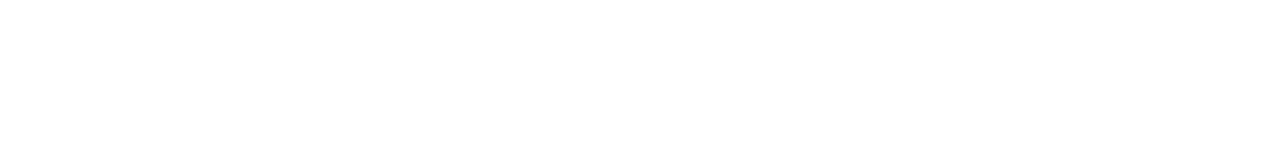
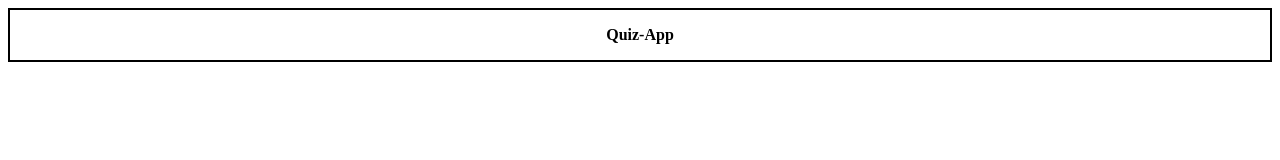
Before and after one commit to Apollon-Kelenc/Quiz-App, a website: page index.html in a window 1280 px wide. Drawn offline with Linux system fonts and the light colour scheme.

Commit message:
added header

```diff
--- a/index.html
+++ b/index.html
@@ -4,8 +4,14 @@
     <meta charset="UTF-8" />
     <meta http-equiv="X-UA-Compatible" content="IE=edge" />
     <meta name="viewport" content="width=device-width, initial-scale=1.0" />
-    <title>Quiz App</title>
+    <title>Quiz-App</title>
     <link rel="stylesheet" href="style.css" />
   </head>
-  <body></body>
+  <body>
+    <div class="Quiz-App">
+      <header>
+        <p><strong>Quiz-App</strong></p>
+      </header>
+    </div>
+  </body>
 </html>
--- a/style/base.css
+++ b/style/base.css
@@ -1,3 +1,8 @@
-* {
-  box-sizing: 50rem;
+header {
+  border: 2px solid;
+  display: grid;
 }
+p {
+  grid-template-columns: auto 10px;
+  justify-self: center;
+}
```
